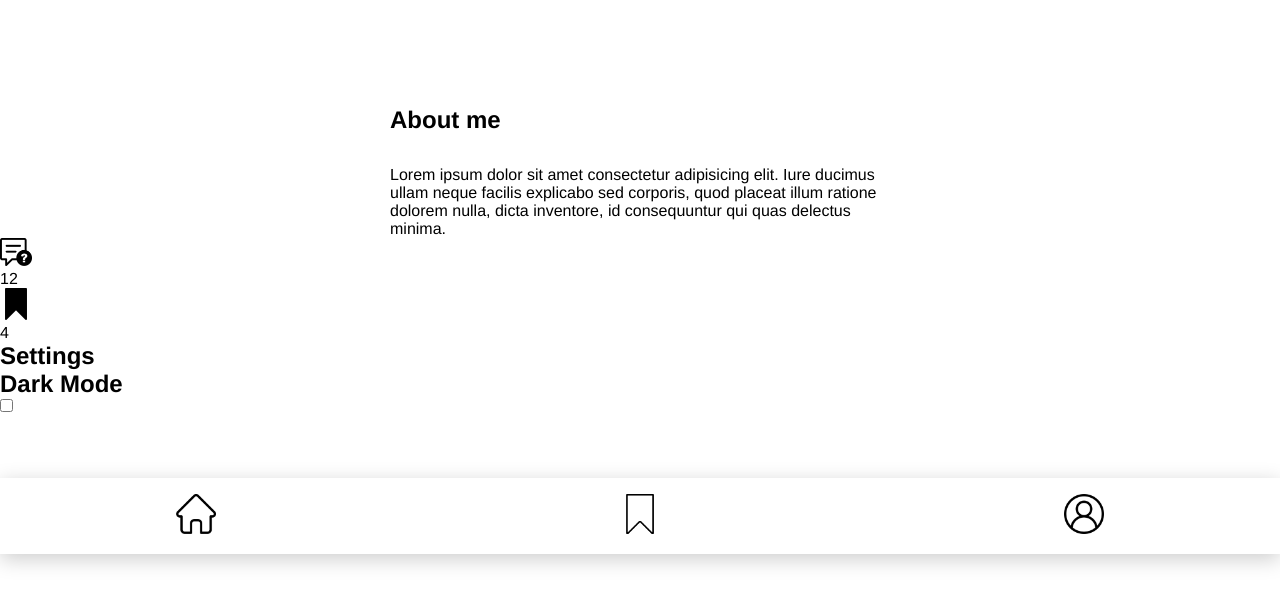
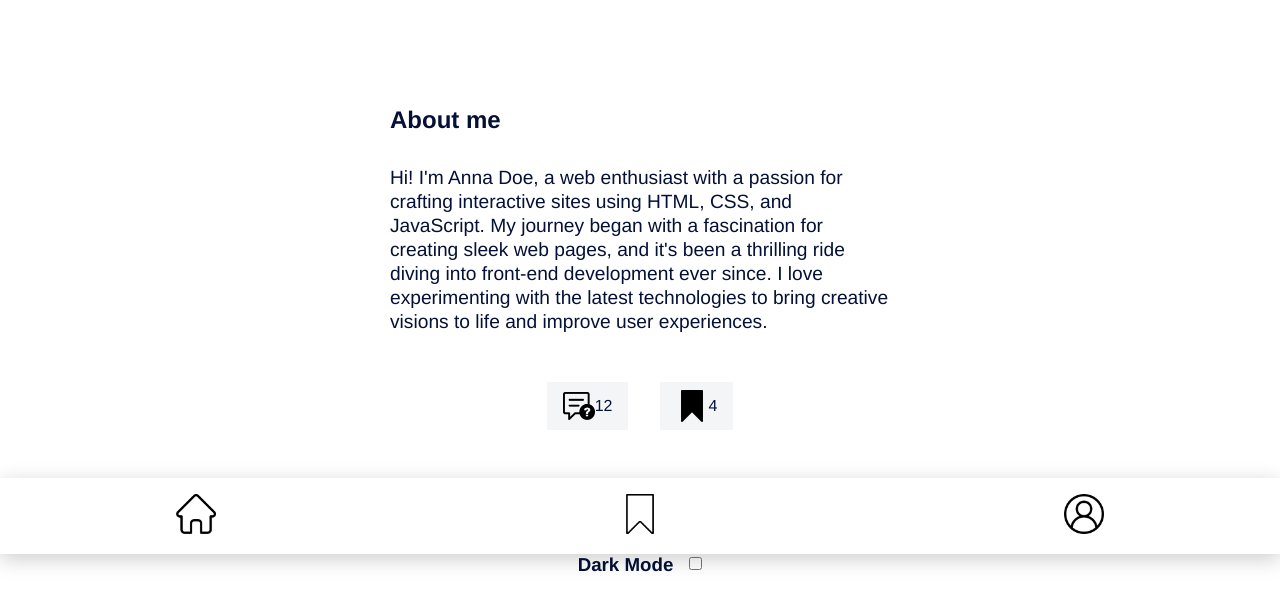
Before and after one commit to DonCamillo53/camillo-quiz-app, a plain HTML site: page profile.html in a window 1280 px wide. Shown: the part 246-856 px from the top of the page. Before the commit the page ends 800 px from the top, so only its background shows below. Drawn offline with Linux system fonts and the light colour scheme; files whose address does not match are found by name.

Commit message:
finish project

```diff
--- a/CSS/profile.css
+++ b/CSS/profile.css
@@ -5,6 +5,7 @@
   display: flex;
   flex-direction: column;
   width: 100vw;
+  color: var(--blue);
 }
 .profile-header {
   display: flex;
@@ -15,10 +16,32 @@
   margin-top: 5rem;
   margin: 8rem 0;
 }
+article p {
+  font-weight: 100;
+  font-size: 1.2rem;
+  line-height: 1.5rem;
+  color: var(--blue);
+}
 .profile-image {
   width: 6rem;
   height: 6rem;
   border-radius: 4rem;
+}
+.progress {
+  display: flex;
+  flex-direction: row;
+  justify-content: space-around;
+  align-self: center;
+  gap: 2rem;
+  max-width: 500px;
+  margin: 3rem 0;
+}
+.counter {
+  display: flex;
+  flex-direction: row;
+  align-items: center;
+  padding: 0.5rem 1rem;
+  background-color: var(--lightgrey);
 }
 .counter img {
   width: 2rem;
@@ -32,3 +55,17 @@ article {
 article h2 {
   margin-bottom: 2rem;
 }
+.settings {
+  display: flex;
+  flex-direction: column;
+  max-width: 500px;
+  align-self: center;
+}
+
+.dark-mode {
+  display: flex;
+  flex-direction: row;
+  align-items: center;
+  gap: 1rem;
+  margin: 3rem 0 10rem 0;
+}
--- a/profile.html
+++ b/profile.html
@@ -23,13 +23,11 @@
       <article>
         <h2>About me</h2>
         <p>
-          Lorem ipsum dolor sit amet consectetur adipisicing elit. Iure ducimus
-          ullam neque facilis explicabo sed corporis, quod placeat illum ratione
-          dolorem nulla, dicta inventore, id consequuntur qui quas delectus
-          minima.
+
+Hi! I'm Anna Doe, a web enthusiast with a passion for crafting interactive sites using HTML, CSS, and JavaScript. My journey began with a fascination for creating sleek web pages, and it's been a thrilling ride diving into front-end development ever since. I love experimenting with the latest technologies to bring creative visions to life and improve user experiences.
         </p>
       </article>
-
+<section class="progress">
       <div class="counter">
         <img
           src="resources/question.png"
@@ -44,11 +42,11 @@
         />
         <p>4</p>
       </div>
-
+    </section>
       <section class="settings">
         <h2>Settings</h2>
         <div class="dark-mode">
-          <h2>Dark Mode</h2>
+          <h3>Dark Mode</h3>
           <label class="switch">
             <input type="checkbox" />
             <span class="slider"></span>
@@ -56,6 +54,7 @@
         </div>
       </section>
     </main>
+
     <footer>
       <nav>
         <a href="index.html"
```
Also changed, not shown: index.html (+22 -20 lines).
